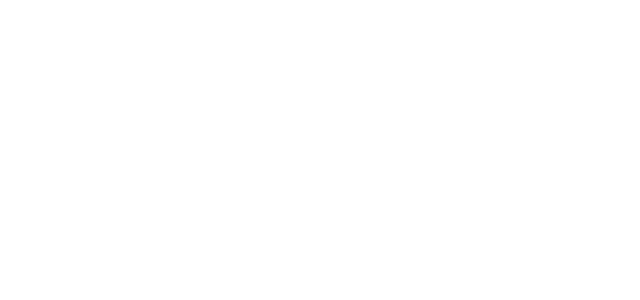
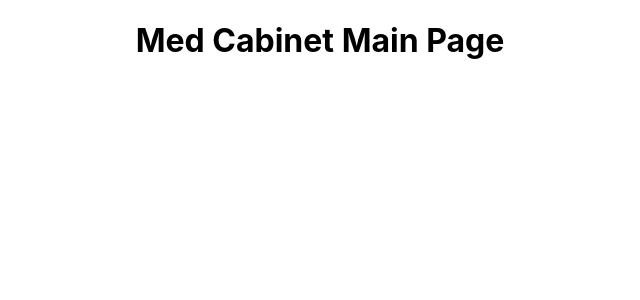
Before and after one commit to MedCab-1/Front-End, a React (Create React App) app in the folder login/: page /display in a window 1280 px wide. Shown: the top 300 px of the page, without its empty margins (320-960 px from the left). Built offline with nearby package versions, Linux system fonts and the light colour scheme; sample sign-in values are in the browser's storage.

Commit message:
created private route component

```diff
--- a/login/package.json
+++ b/login/package.json
@@ -8,6 +8,7 @@
     "@testing-library/user-event": "^7.1.2",
     "axios": "^0.19.2",
     "formik": "^2.1.3",
+    "mdbreact": "^4.25.1",
     "react": "^16.12.0",
     "react-dom": "^16.12.0",
     "react-redux": "^7.1.3",
--- a/login/src/App.js
+++ b/login/src/App.js
@@ -2,12 +2,15 @@
 import './App.css';
 import Signup from './components/Signup';
 import { BrowserRouter as Router, Route } from 'react-router-dom';
+import PrivateRoute from './components/PrivateRoute';
+import Display from './components/Display';
 
 function App() {
   return (
     <Router>
       <div className="App">
         <Route exact path='/' component={Signup} />
+        <PrivateRoute exact path='/display' component={Display} />
       </div>
     </Router>
   );
--- a/login/src/components/Display.js
+++ b/login/src/components/Display.js
@@ -1,9 +1,11 @@
 import React from 'react';
+
+//  import NavBar and StrainCard to this page once ready
 
 const Display = () => {
     return (
         <div>
-
+          <h1>Med Cabinet Main Page</h1>
         </div>
     );
 };
--- /dev/null
+++ b/login/src/components/PrivateRoute.js
@@ -0,0 +1,18 @@
+import React from 'react';
+import { Route, Redirect } from 'react-router-dom';
+
+const PrivateRoute = ({ component: Component, ...rest }) => {
+    return (
+        <Route
+            {...rest}
+            render={props => {
+                if (localStorage.getItem('token')) {
+                    return <Component {...props} />;
+                } else {
+                    return <Redirect to='/login' />
+                }
+            }}
+        />
+    );
+};
+export default PrivateRoute;
--- a/login/src/components/Signup.js
+++ b/login/src/components/Signup.js
@@ -63,7 +63,7 @@
     }),
     handleSubmit(values, { setStatus, props }) {
         console.log('Submit', values);
-        const URL = 'https://med-cabinet-1.herokuapp.com/';
+        const URL = '';  /// need to add correct route
 
         const newUsers = {
             username: values.username,
```
Also changed, not shown: 1 other file (tests, documents, lock files or other folders).
